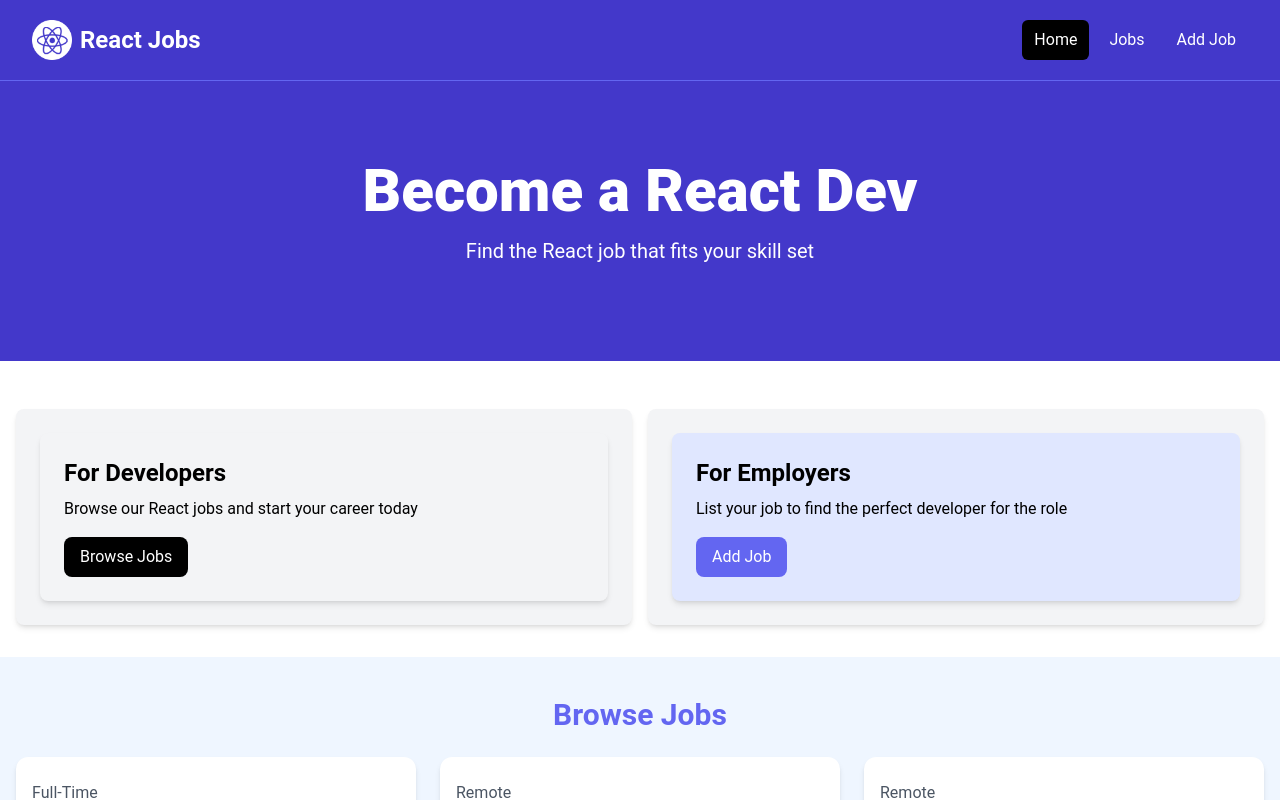
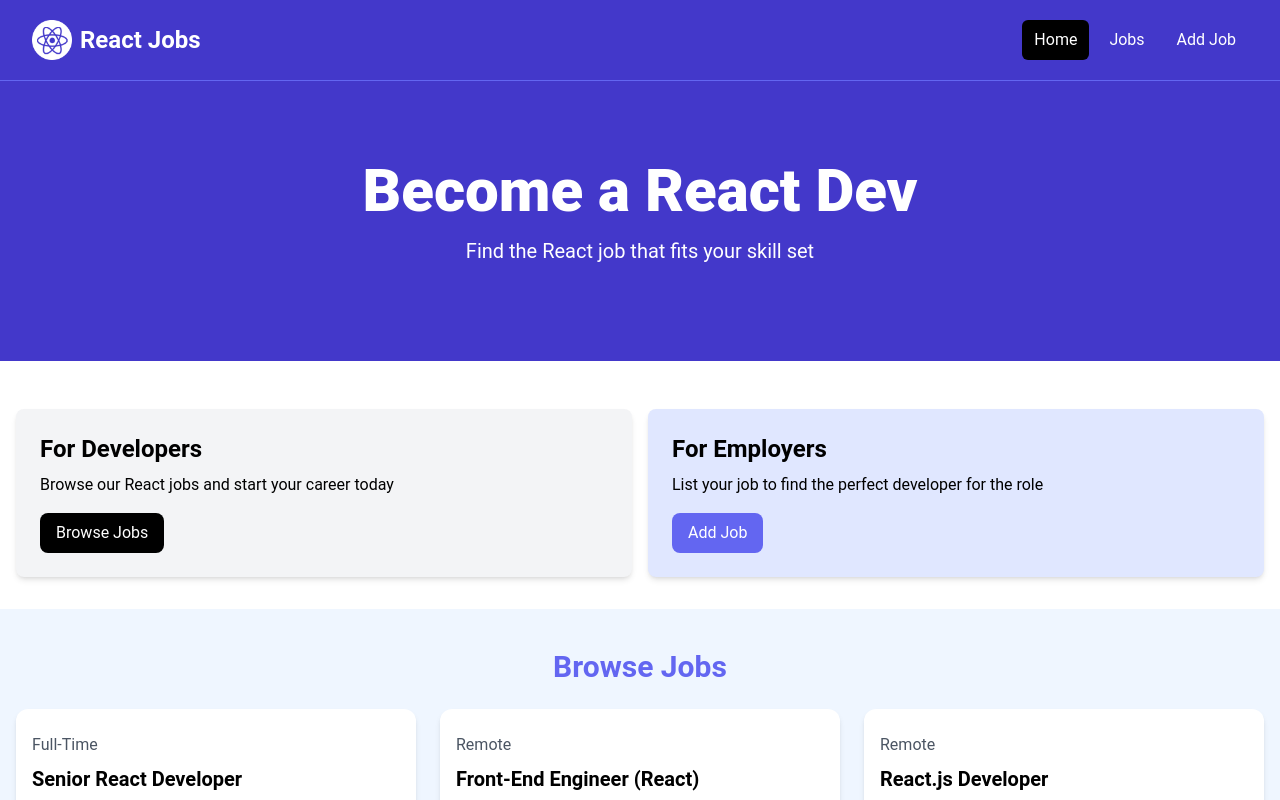
Before and after one commit to AhmedElyacoubiForJ/react-crash-2024, a React (Vite) app: page / in a window 1280 px wide. Shown: the top 800 px of the page. Built offline with nearby package versions, Linux system fonts and the light colour scheme.

Commit message:
make the bg dynamic for card component

```diff
--- a/src/App.jsx
+++ b/src/App.jsx
@@ -51,6 +51,7 @@
                 </div>
               </div>
             </div>
+
             {/* <!-- Job Listing 2 --> */}
             <div className="bg-white rounded-xl shadow-md relative">
               <div className="p-4">
@@ -84,6 +85,7 @@
                 </div>
               </div>
             </div>
+
             {/* <!-- Job Listing 3 --> */}
             <div className="bg-white rounded-xl shadow-md relative">
               <div className="p-4">
--- a/src/components/Card.jsx
+++ b/src/components/Card.jsx
@@ -1,6 +1,5 @@
-const Card = ({ children }) => {
-  return <div className="bg-gray-100 p-6 rounded-lg shadow-md">
-    {children}</div>;
+const Card = ({ children, bg = "bg-gray-100" }) => {
+  return <div className={`${bg} p-6 rounded-lg shadow-md`}>{children}</div>;
 };
 
 export default Card;
--- a/src/components/HomeCard.jsx
+++ b/src/components/HomeCard.jsx
@@ -5,7 +5,6 @@
       <div className="container-xl lg:container m-auto">
         <div className="grid grid-cols-1 md:grid-cols-2 gap-4 p-4 rounded-lg">
           <Card>
-            <div className="bg-gray-100 p-6 rounded-lg shadow-md">
             <h2 className="text-2xl font-bold">For Developers</h2>
             <p className="mt-2 mb-4">
               Browse our React jobs and start your career today
@@ -16,11 +15,9 @@
             >
               Browse Jobs
             </a>
-            </div>
           </Card>
 
-          <Card>
-            <div className="bg-indigo-100 p-6 rounded-lg shadow-md">
+          <Card bg="bg-indigo-100">
             <h2 className="text-2xl font-bold">For Employers</h2>
             <p className="mt-2 mb-4">
               List your job to find the perfect developer for the role
@@ -31,7 +28,6 @@
             >
               Add Job
             </a>
-            </div>
           </Card>
         </div>
       </div>
```
Lines whose indentation alone changed are shown as unchanged.
